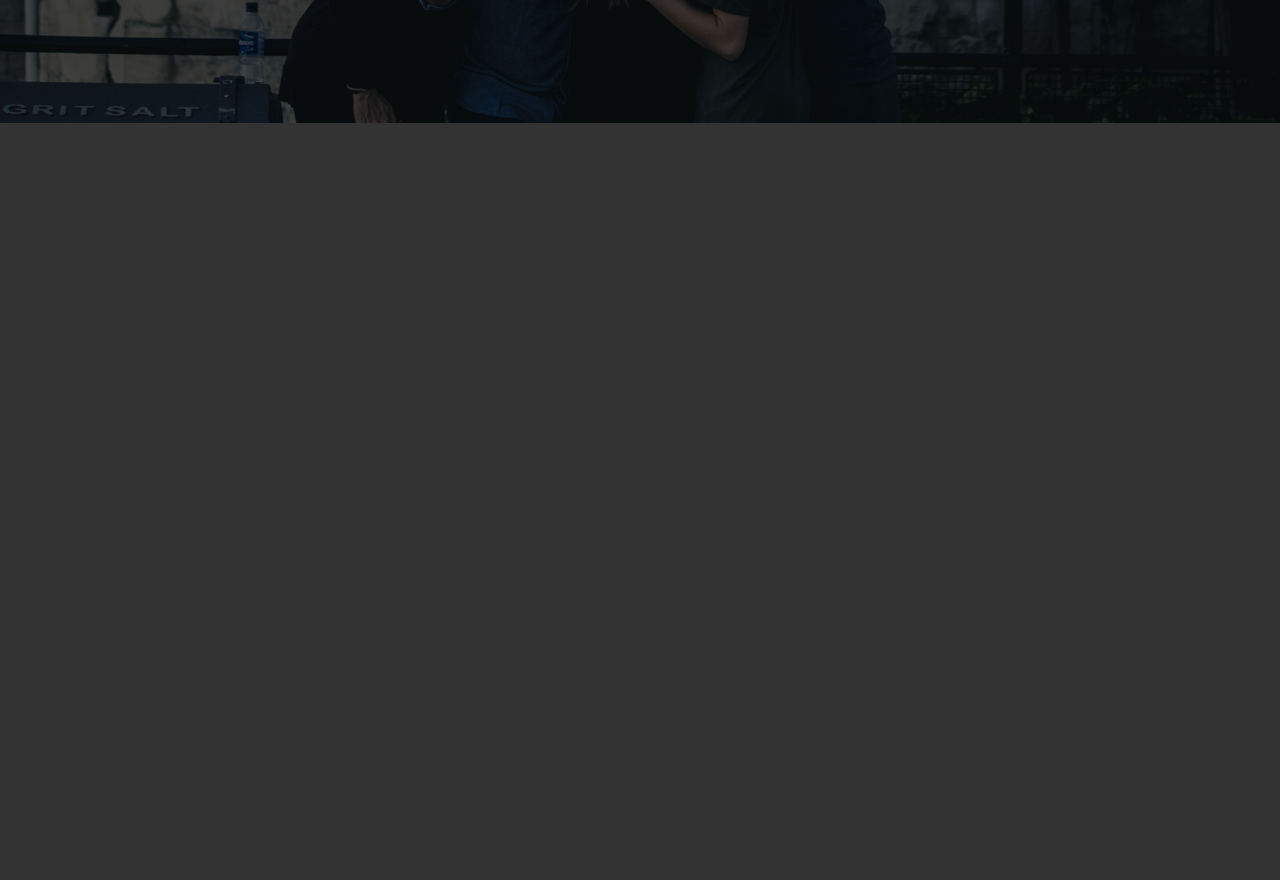
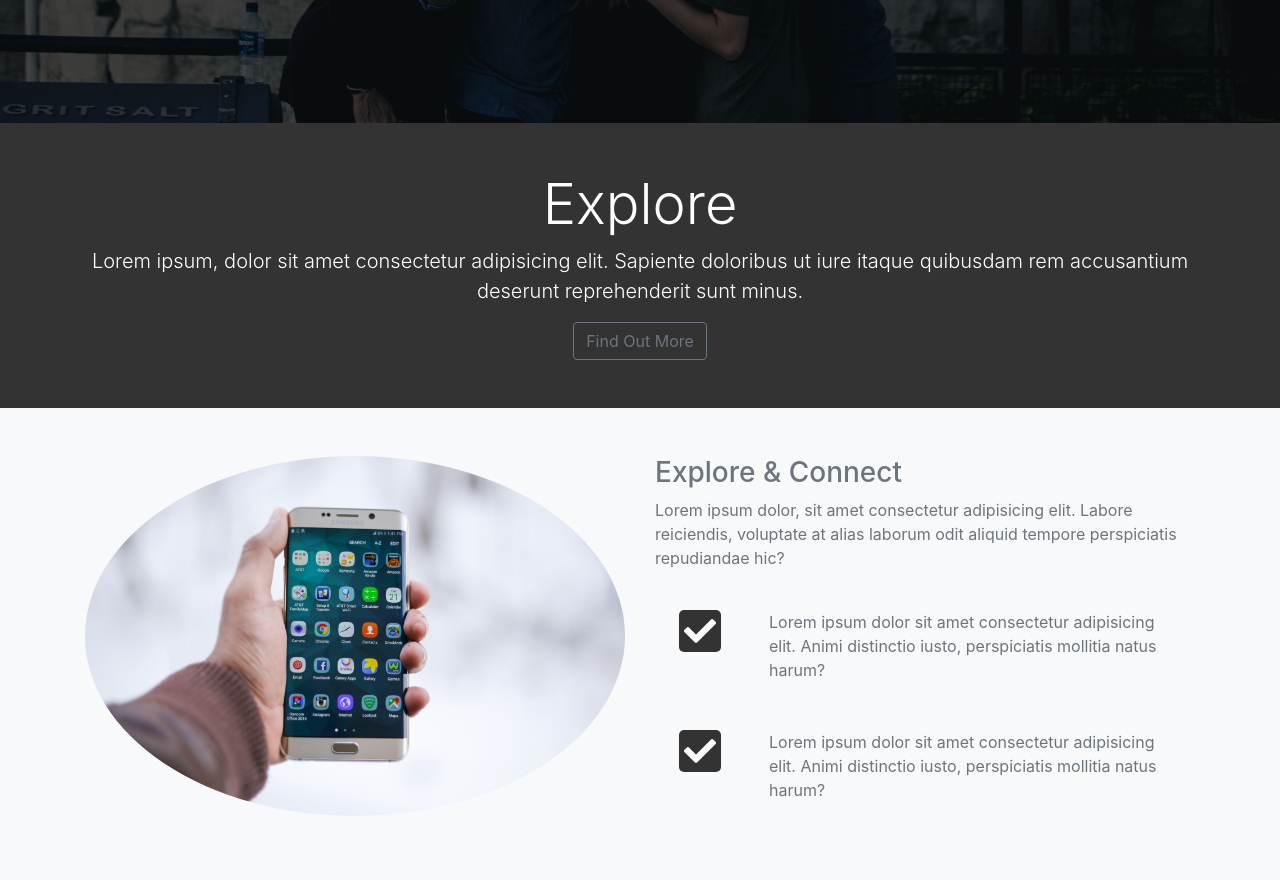
Before and after one commit to elvan/social-website-html-css-bootstrap-4, a plain HTML site: page index.html in a window 1280 px wide. Shown: the part 577-1457 px from the top of the page. Before the commit the page ends 800 px from the top, so only its background shows below. Drawn offline with nearby package versions, Linux system fonts and the light colour scheme.

Commit message:
the explore-section

```diff
--- a/css/style.css
+++ b/css/style.css
@@ -40,3 +40,11 @@ body {
   color: #008ed6;
   background: #fff;
 }
+
+#explore-section .fas,
+#share-section .fas {
+  padding: 5px;
+  border-radius: 5px;
+  color: #fff;
+  background: #333;
+}
--- a/index.html
+++ b/index.html
@@ -130,6 +130,59 @@
       </div>
     </header>
 
+    <!-- EXPLORE HEAD -->
+    <section id="explore-head-section">
+      <div class="container">
+        <div class="row">
+          <div class="col text-center py-5">
+            <h1 class="display-4">Explore</h1>
+            <p class="lead">
+              Lorem ipsum, dolor sit amet consectetur adipisicing elit. Sapiente doloribus ut iure
+              itaque quibusdam rem accusantium deserunt reprehenderit sunt minus.
+            </p>
+            <a href="#" class="btn btn-outline-secondary">Find Out More</a>
+          </div>
+        </div>
+      </div>
+    </section>
+
+    <!-- EXPLORE SECTION -->
+    <section id="explore-section" class="bg-light text-muted py-5">
+      <div class="container">
+        <div class="row">
+          <div class="col-md-6">
+            <img src="img/explore-section1.jpg" alt="" class="img-fluid mb-3 rounded-circle" />
+          </div>
+          <div class="col-md-6">
+            <h3>Explore & Connect</h3>
+            <p>
+              Lorem ipsum dolor, sit amet consectetur adipisicing elit. Labore reiciendis, voluptate
+              at alias laborum odit aliquid tempore perspiciatis repudiandae hic?
+            </p>
+            <div class="d-flex">
+              <div class="p-4 align-self-start">
+                <i class="fas fa-check fa-2x"></i>
+              </div>
+              <div class="p-4 align-self-end">
+                Lorem ipsum dolor sit amet consectetur adipisicing elit. Animi distinctio iusto,
+                perspiciatis mollitia natus harum?
+              </div>
+            </div>
+
+            <div class="d-flex">
+              <div class="p-4 align-self-start">
+                <i class="fas fa-check fa-2x"></i>
+              </div>
+              <div class="p-4 align-self-end">
+                Lorem ipsum dolor sit amet consectetur adipisicing elit. Animi distinctio iusto,
+                perspiciatis mollitia natus harum?
+              </div>
+            </div>
+          </div>
+        </div>
+      </div>
+    </section>
+
     <script
       src="http://code.jquery.com/jquery-3.3.1.min.js"
       integrity="sha256-FgpCb/KJQlLNfOu91ta32o/NMZxltwRo8QtmkMRdAu8="
```
Also changed, not shown: img/explore-section1.jpg (added).
